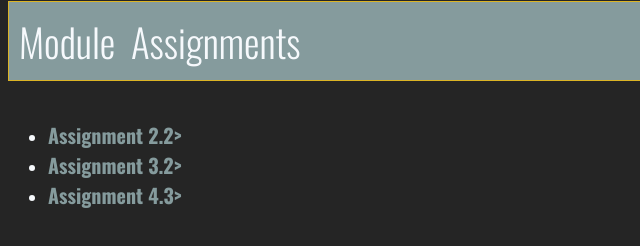
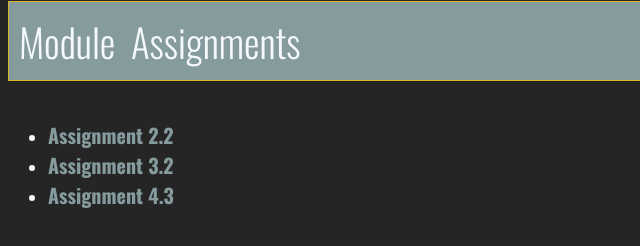
Before and after one commit to TheWrightDev916/csd-340, a plain HTML site: page index.html in a window 1280 px wide. Shown: the part 329-575 px from the top of the page, 0-640 px from the left. Drawn offline with nearby package versions, Linux system fonts and the light colour scheme.

Commit message:
Update index.html

```diff
--- a/index.html
+++ b/index.html
@@ -21,9 +21,9 @@
         <h3>Module Assignments</h3>
 
         <ul>
-            <li><a href="#">Assignment 2.2></a></li>
-            <li><a href="#">Assignment 3.2></a></li>
-            <li><a href="#">Assignment 4.3></a></li>
+            <li><a href="#">Assignment 2.2</a></li>
+            <li><a href="#">Assignment 3.2</a></li>
+            <li><a href="#">Assignment 4.3</a></li>
         </ul>
 
         <h3>Projects</h3>
```
